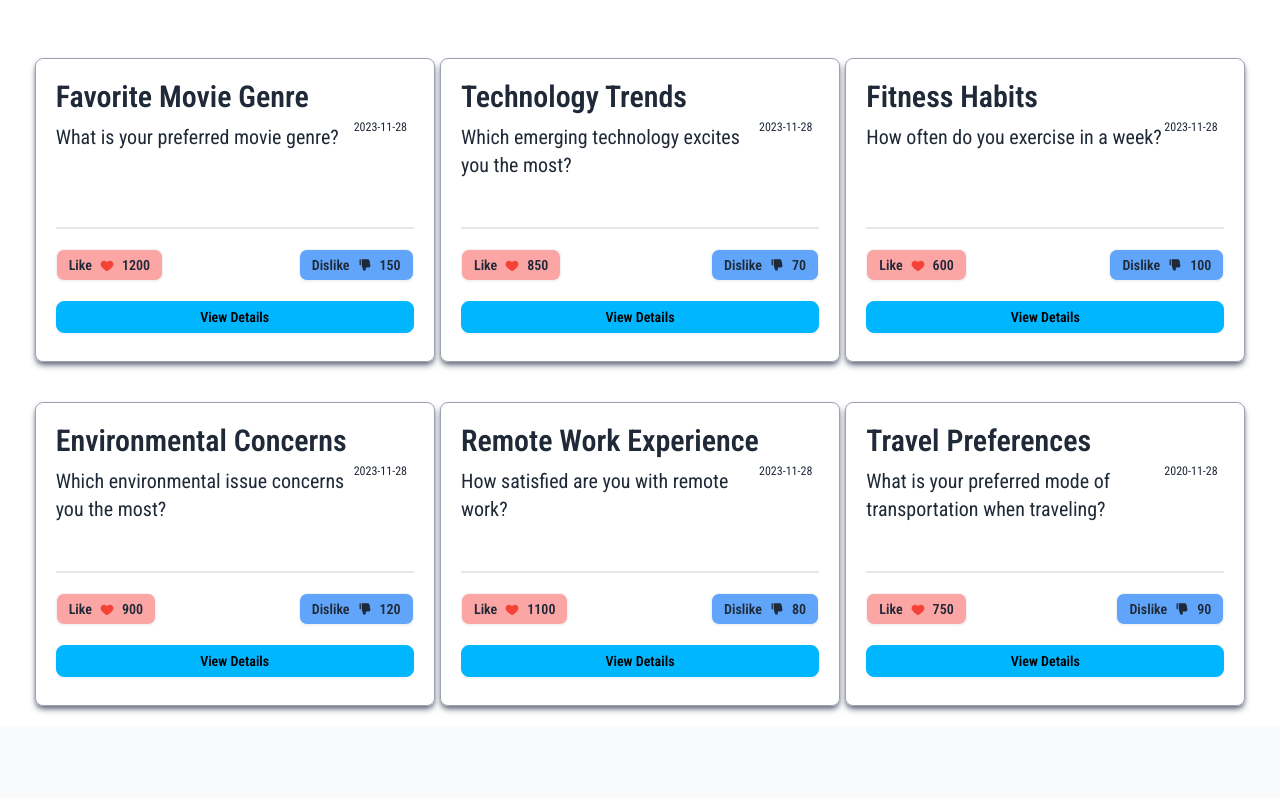
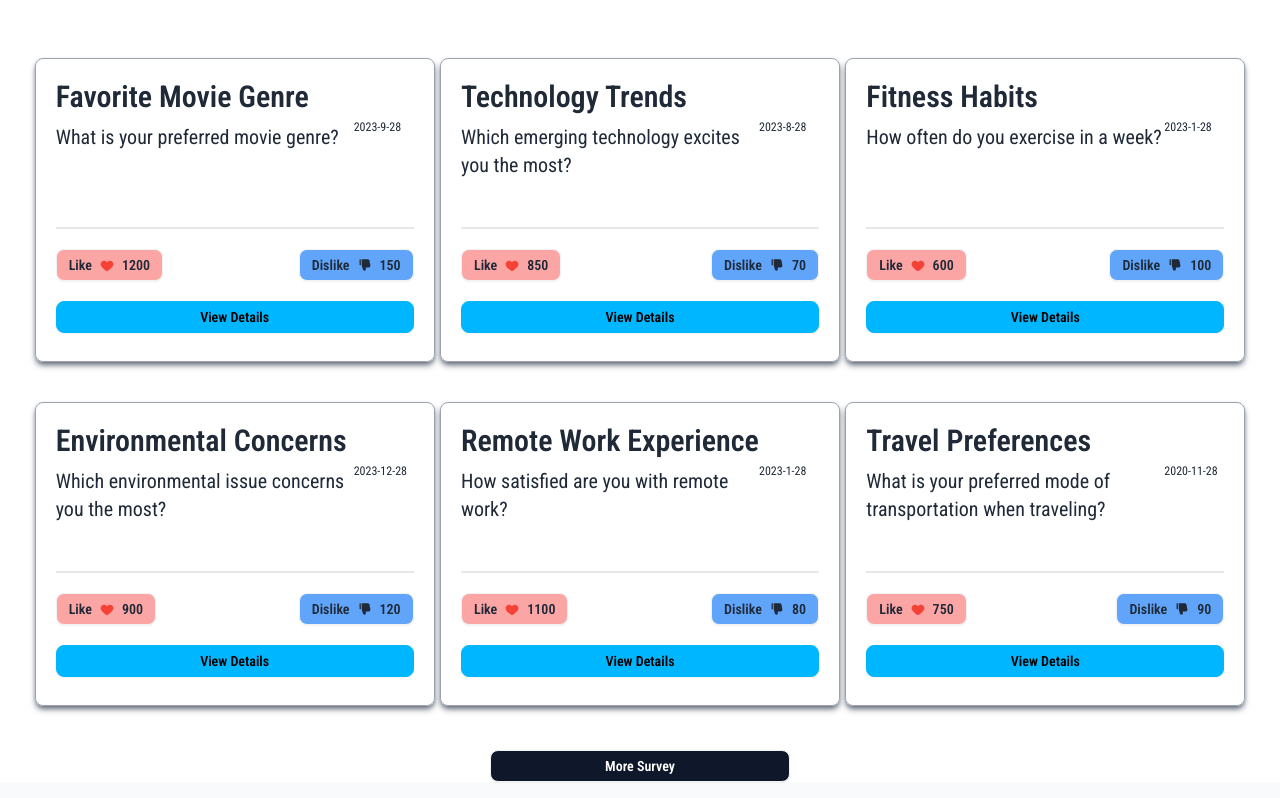
Before and after one commit to AshikurZaman01/polling_And_survey_app, a React (Vite) app: page / in a window 1280 px wide. Shown: the part 962-1760 px from the top of the page. Built offline with nearby package versions, Linux system fonts and the light colour scheme; no server answers.

Commit message:
add latest post button in survey page

```diff
--- a/public/survey.json
+++ b/public/survey.json
@@ -7,7 +7,7 @@
         "description": "Share your favorite movie genre and see how it compares to others.",
         "like": 1200,
         "dislike": 150,
-        "date": "2023-11-28"
+        "date": "2023-9-28"
     },
     {
         "id": 2,
@@ -17,7 +17,7 @@
         "description": "Express your enthusiasm for the latest technological advancements.",
         "like": 850,
         "dislike": 70,
-        "date": "2023-11-28"
+        "date": "2023-8-28"
     },
     {
         "id": 3,
@@ -27,7 +27,7 @@
         "description": "Share your weekly exercise routine and learn about others' fitness habits.",
         "like": 600,
         "dislike": 100,
-        "date": "2023-11-28"
+        "date": "2023-1-28"
     },
     {
         "id": 4,
@@ -37,7 +37,7 @@
         "description": "Voice your concerns about environmental issues and explore common perspectives.",
         "like": 900,
         "dislike": 120,
-        "date": "2023-11-28"
+        "date": "2023-12-28"
     },
     {
         "id": 5,
@@ -47,7 +47,7 @@
         "description": "Share your experiences with remote work and gauge overall satisfaction.",
         "like": 1100,
         "dislike": 80,
-        "date": "2023-11-28"
+        "date": "2023-1-28"
     },
     {
         "id": 6,
@@ -67,7 +67,7 @@
         "description": "Share your social media habits and see how they compare to others.",
         "like": 500,
         "dislike": 200,
-        "date": "2023-11-28"
+        "date": "2023-7-28"
     },
     {
         "id": 8,
@@ -77,7 +77,7 @@
         "description": "Discuss your reading habits and explore a variety of book consumption patterns.",
         "like": 680,
         "dislike": 60,
-        "date": "2023-11-28"
+        "date": "2023-3-28"
     },
     {
         "id": 9,
--- a/src/Components/Pages/Home/FeaturedSurvey/FeaturedSurvey.jsx
+++ b/src/Components/Pages/Home/FeaturedSurvey/FeaturedSurvey.jsx
@@ -1,5 +1,6 @@
 import { useEffect, useState } from "react";
 import SurveyCard from "../../Survey/SurveyCard";
+import { Link } from "react-router-dom";
 
 const FeaturedSurvey = () => {
 
@@ -19,14 +20,18 @@ const FeaturedSurvey = () => {
             </div>
 
             <div>
-                <div className="grid grid-cols-1 sm:grid-cols-1 md:grid-cols-3 mx-auto">
+                <div className="grid grid-cols-1 md:grid-cols-2 lg:grid-cols-3 mx-auto">
                     {
                         surveys.slice(0, 6).map(survey => <SurveyCard survey={survey} key={survey.id}></SurveyCard>)
                     }
                 </div>
             </div>
 
-
+            <div className="text-center">
+                <Link to={'/survey'}>
+                    <button className="btn btn-sm mt-6 bg-slate-900 w-[300px] text-white">More Survey</button>
+                </Link>
+            </div>
         </div>
     );
 };
--- a/src/Components/Pages/Survey/Survey.jsx
+++ b/src/Components/Pages/Survey/Survey.jsx
@@ -6,6 +6,7 @@ const Survey = () => {
     const [ascending, setAscending] = useState(true);
     const [searchTerm, setSearchTerm] = useState("");
     const [selectedCategory, setSelectedCategory] = useState("All");
+    const [latestPost, setLatestPost] = useState(null);
 
     useEffect(() => {
         fetch('survey.json')
@@ -14,7 +15,39 @@ const Survey = () => {
             .catch(err => console.log(err))
     }, [])
 
-    const sortSurveys = () => {
+    useEffect(() => {
+        const latestPostDate = surveys.reduce((latestDate, survey) => {
+            if (survey.date) {
+                const currentDate = new Date(survey.date);
+                return currentDate > latestDate ? currentDate : latestDate;
+            }
+            return latestDate;
+        }, new Date(0));
+
+        const currentDate = new Date();
+        const timeDifference = latestPostDate - currentDate;
+        const daysDifference = Math.floor(timeDifference / (1000 * 60 * 60 * 24));
+
+        setLatestPost(daysDifference);
+    }, [surveys]);
+
+    const sortSurveysByDate = () => {
+        const sortedSurveys = [...surveys];
+        sortedSurveys.sort((a, b) => {
+            const dateA = new Date(a.date);
+            const dateB = new Date(b.date);
+
+            if (ascending) {
+                return dateA - dateB;
+            } else {
+                return dateB - dateA;
+            }
+        });
+        setSurveys(sortedSurveys);
+        setAscending(!ascending);
+    };
+
+    const sortSurveysByLikes = () => {
         const sortedSurveys = [...surveys];
         sortedSurveys.sort((a, b) => {
             if (ascending) {
@@ -49,7 +82,6 @@ const Survey = () => {
             </div>
 
             <div className="flex justify-center mb-4">
-
                 <input
                     type="text"
                     placeholder="Search by title"
@@ -71,14 +103,16 @@ const Survey = () => {
                     ))}
                 </select>
 
-                <button className="ml-2 bg-blue-500 hover:bg-blue-700 text-white font-bold py-2 px-4 mr-2" onClick={sortSurveys}>
-                    {ascending ? "Sort Ascending" : "Sort Descending"}
+                <button className="ml-2 bg-blue-500 hover:bg-blue-700 text-white font-bold py-2 px-4 mr-2" onClick={sortSurveysByLikes}>
+                    {ascending ? "Sort Ascending by Likes" : "Sort Descending by Likes"}
                 </button>
 
-
+                <button className="ml-2 bg-green-500 hover:bg-green-700 text-white font-bold py-2 px-4" onClick={sortSurveysByDate}>
+                    {ascending ? "Old Post" : "Latest Post"}
+                </button>
             </div>
 
-            <div className="grid grid-cols-1 sm:grid-cols-2 md:grid-cols-3 mx-auto">
+            <div className="grid grid-cols-1 md:grid-cols-2 lg:grid-cols-3 mx-auto">
                 {filteredSurveys.map(survey => (
                     <SurveyCard survey={survey} key={survey.id}></SurveyCard>
                 ))}
--- a/src/Components/Pages/Survey/SurveyCard.jsx
+++ b/src/Components/Pages/Survey/SurveyCard.jsx
@@ -8,7 +8,6 @@ const SurveyCard = ({ survey }) => {
     const { title, short_secs, description, like, dislike, date } = survey || {}
 
     const { user } = useAuth();
-    console.log(user)
 
     return (
         <div className="mx-auto w-[400px] border border-gray-400 m-5 rounded-lg shadow-md shadow-gray-500">
```
